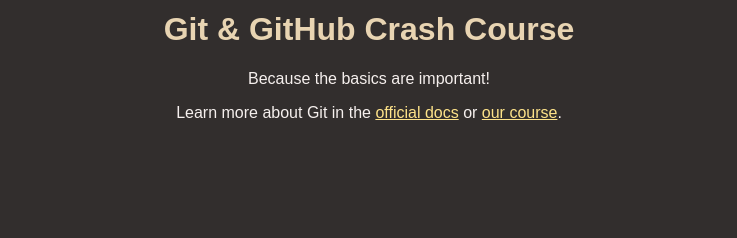
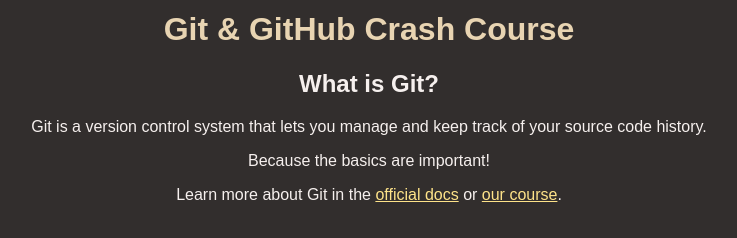
Before and after one commit to nbrusanov/github-crash-course, a plain HTML site: page index.html in a window 1280 px wide. Shown: the part 158-396 px from the top of the page, without its empty margins (271-1008 px from the left). Drawn offline with Linux system fonts and the light colour scheme.

Commit message:
added section

```diff
--- a/index.html
+++ b/index.html
@@ -13,12 +13,16 @@
       <h1>Git & GitHub Crash Course</h1>
     </header>
     <main>
+      <section>
+          <h2>What is Git?</h2>
+          <p>Git is a version control system that lets you manage and keep track of your source code history.</p>
         <p>Because the basics are important!</p>
         <p>
           Learn more about Git in the
           <a href="https://git-scm.com/book/en/v2">official docs</a> or
           <a href="https://acad.link/git">our course</a>.
         </p>
+      </section>
     </main>
   </body>
 </html>
```
Lines whose indentation alone changed are shown as unchanged.
